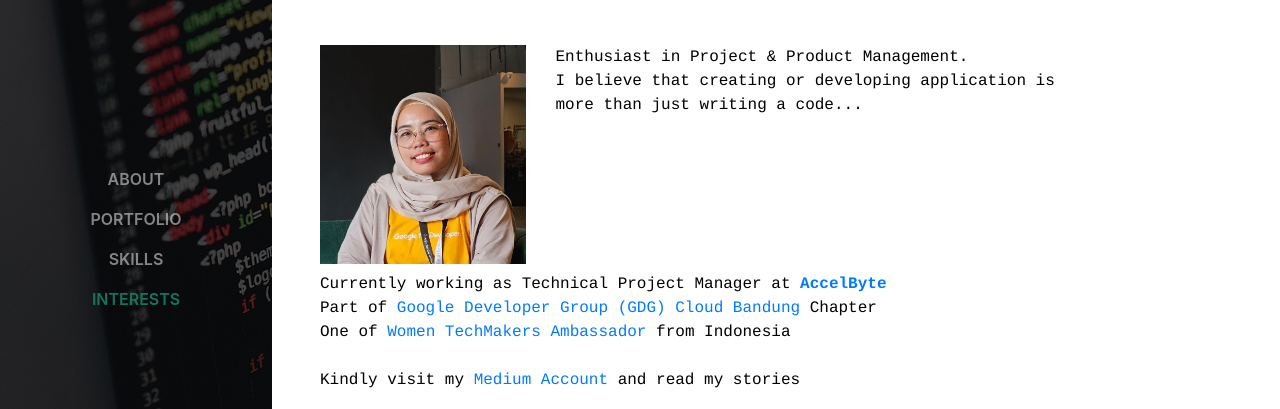
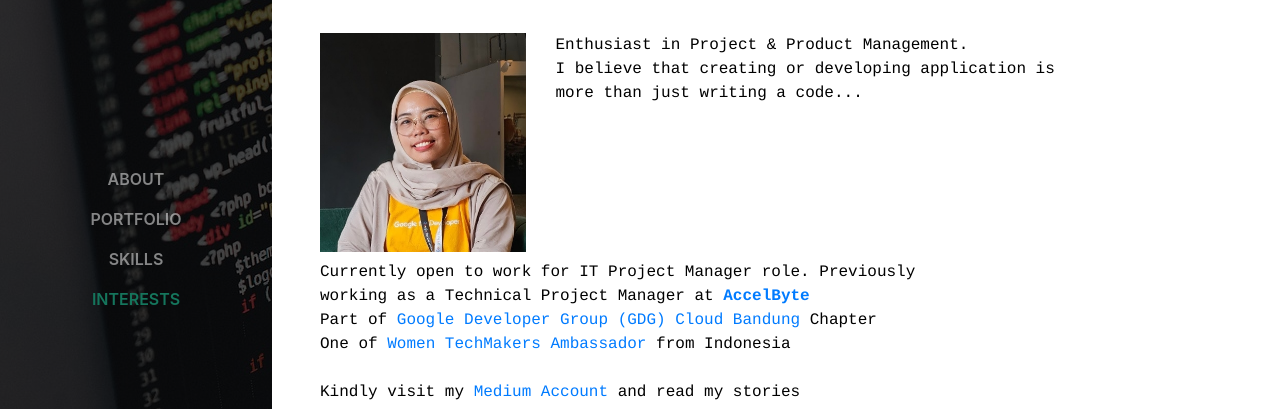
Before and after one commit to inne-p/inne-p.github.io, a website with bundled scripts: page index.html in a window 1280 px wide. Shown: the part 169-578 px from the top of the page. Built offline with nearby package versions, Linux system fonts and the light colour scheme; a web font is replaced by a local one.

Commit message:
Update index.html

```diff
--- a/index.html
+++ b/index.html
@@ -71,7 +71,7 @@
               <img class="img-fluid img-profile  mx-auto mb-2" width="400px" src="img/inne_latest_portrait_small.png" alt="Profile Picture of Inne Prinusantari"></div>
             <p class="col-md-7 mb-5">Enthusiast in Project & Product Management.<br>I believe that creating or developing application is more than just writing a code...</p>
             <br>
-            <p class="col-md-8 mb-5">Currently working as Technical Project Manager at <a href="https://accelbyte.io//" ><strong>AccelByte</strong></a><br>Part of <a href="https://meetup.com/GDG-Cloud-Bandung/" target=”_blank”>Google Developer Group (GDG) Cloud Bandung</a> Chapter <br>One of <a href="https://womentechmakers.com/ambassadors" target=”_blank”>Women TechMakers Ambassador</a> from Indonesia<br><br>Kindly visit my <a href="https://medium.com/@ineprinusantari" target=”_blank”>Medium Account</a> and read my stories</p>
+            <p class="col-md-8 mb-5">Currently open to work for IT Project Manager role. Previously working as a Technical Project Manager at <a href="https://accelbyte.io//" ><strong>AccelByte</strong></a><br>Part of <a href="https://meetup.com/GDG-Cloud-Bandung/" target=”_blank”>Google Developer Group (GDG) Cloud Bandung</a> Chapter <br>One of <a href="https://womentechmakers.com/ambassadors" target=”_blank”>Women TechMakers Ambassador</a> from Indonesia<br><br>Kindly visit my <a href="https://medium.com/@ineprinusantari" target=”_blank”>Medium Account</a> and read my stories</p>
           </div>
           <div class="subheading mb-3">Connect with me :</div>
           <ul class="list-inline list-social-icons mb-0">
```
